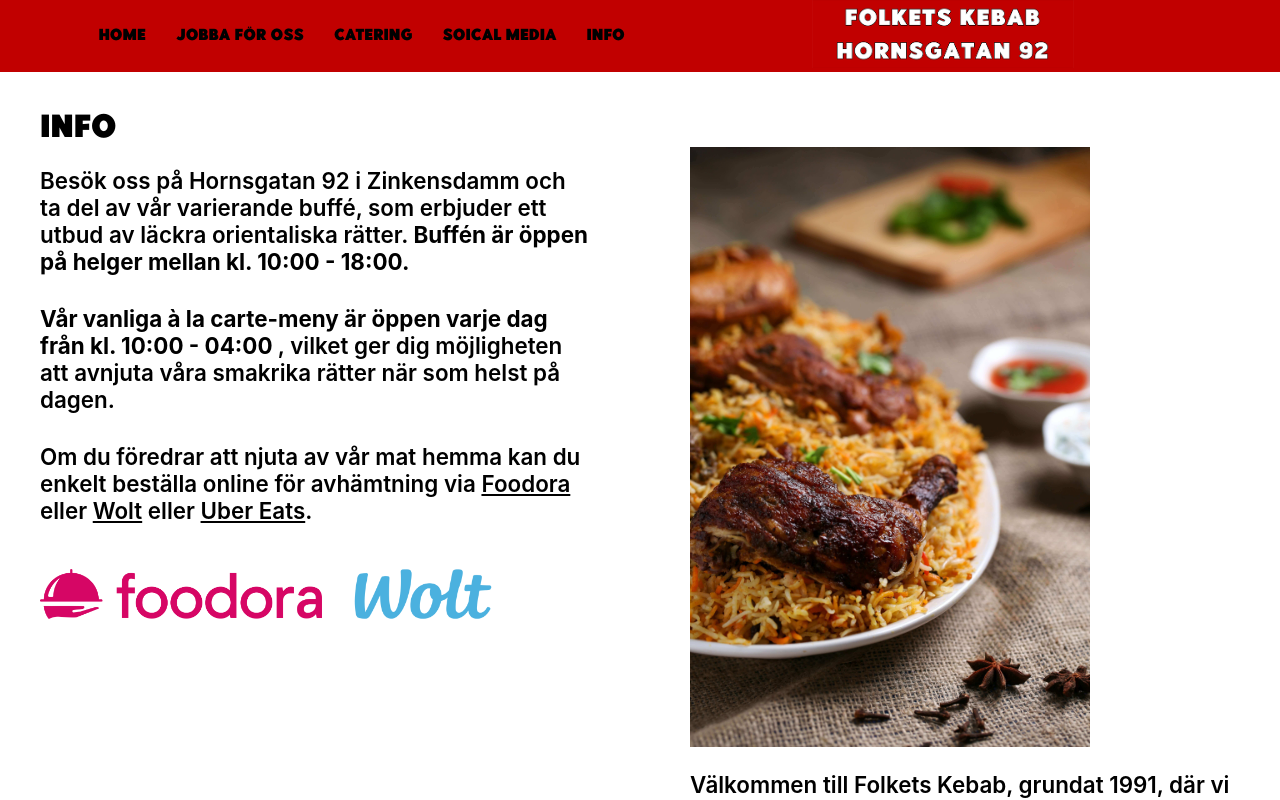
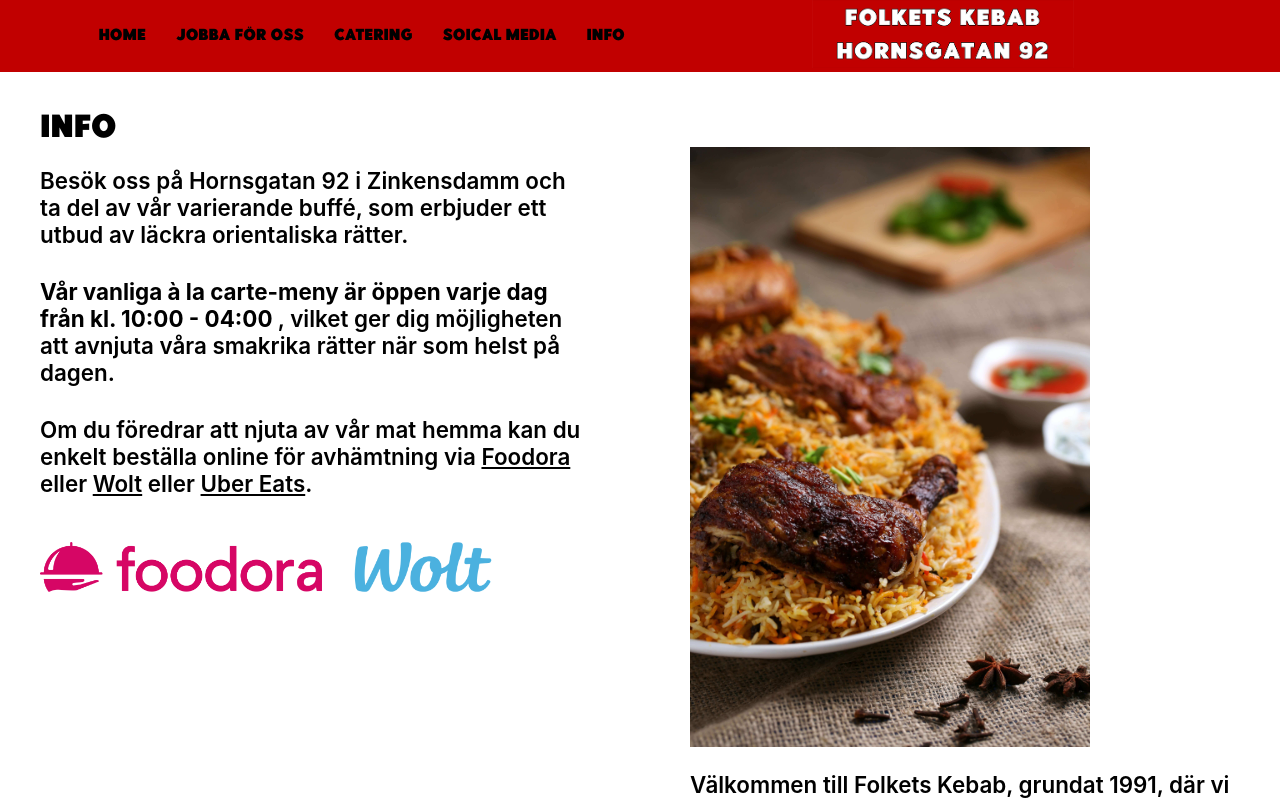
Before and after one commit to Isaak-Marcel/Folkets-Kebab-Restaurant-Website-in-Stockholm, a React (Create React App) app: page /info in a window 1280 px wide. Shown: the top 800 px of the page. Built offline with nearby package versions, Linux system fonts and the light colour scheme.

Commit message:
delete time for buffe

```diff
--- a/src/pages/Info.js
+++ b/src/pages/Info.js
@@ -19,7 +19,7 @@
       <h1>Info</h1>
         <div style={{display: 'flex',}}  className='infoPI'>
               <div className="infoWrap">
-                    <p className='info-p'>Besök oss på Hornsgatan 92 i Zinkensdamm och ta del av vår varierande buffé, som erbjuder ett utbud av läckra orientaliska rätter. <strong> Buffén är öppen på helger mellan kl. 10:00 - 18:00.</strong> </p>
+                    <p className='info-p'>Besök oss på Hornsgatan 92 i Zinkensdamm och ta del av vår varierande buffé, som erbjuder ett utbud av läckra orientaliska rätter.</p>
                     <p className='info-p'><strong>Vår vanliga à la carte-meny är öppen varje dag från kl. 10:00 - 04:00 </strong>, vilket ger dig möjligheten att avnjuta våra smakrika rätter när som helst på dagen.</p>
 
                     <p className='info-p'>
```
